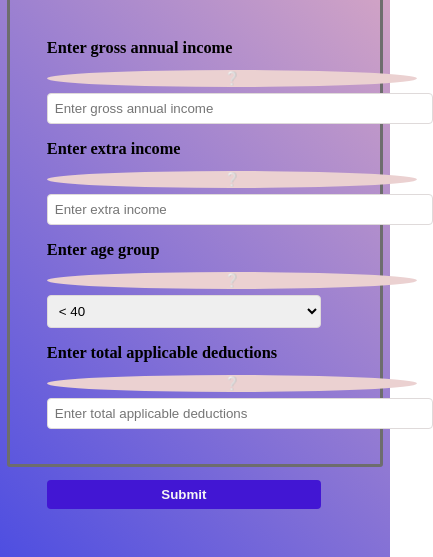
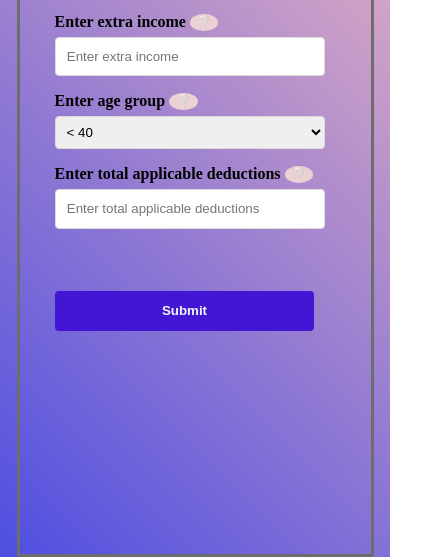
Before and after one commit to Nkpro29/Fyle, a plain HTML site: page index.html in a window 390 px wide. Shown: the part 287-844 px from the top of the page, 433 px wide, since content can reach past the window. Drawn offline with Linux system fonts and the light colour scheme; a web font is replaced by a local one.

Commit message:
fully responsive

```diff
--- a/index.css
+++ b/index.css
@@ -1,7 +1,17 @@
 body {
   margin: 0;
   padding: 0;
-   font-family: "Platypi", serif;
+  font-family: "Platypi", serif;
+}
+
+body::-webkit-scrollbar{
+  background-color: rgb(249, 189, 189);
+  border-radius: 6px;
+  scrollbar-track-color: transparent;
+}
+
+body::-webkit-scrollbar-thumb:hover {
+  background: rgb(248, 170, 170);
 }
 
 .taxCalculator {
@@ -182,30 +192,52 @@ body {
   padding: 10px;
 }
 
-@media screen and (max-width: 768px) {
+@media screen and (max-width: 950px) {
+  .container{
+    width: 80%;
+  }
+  #inputField3{
+    width: 72.5%;
+  }
+}
+
+@media screen and (max-width: 820px) {
   .container {
     width: 90%;
+    height: inherit;
   }
 
-  .input_fields label,
-  .input_fields select,
-  .input_fields input,
-  .btn,
-  .queMark,
-  .errorBtn {
-    width: 100%;
+  .heading p {
+    font-size: 2.5rem;
   }
 
-  .outputModal {
-    width: 90%;
-    height: 60%;
-    bottom: 15%;
-    left: 5%;
+  .input_fields label {
+    font-size: 1rem;
+  }
+
+  .input_fields input,
+  .input_fields select {
+    padding: 0.7rem;
+  }
+  #inputField3{
+    width: 73.5%;
+  }
+
+  #submitBtn,
+  #closeBtn {
+
+    padding: 0.8rem;
   }
 }
 
 @media screen and (max-width: 480px) {
   .container {
-    width: 95%;
+    max-width: 90%;
+  }
+#inputField3{
+  width: 77%;
+}
+  .heading p {
+    font-size: 2rem;
   }
 }
```
Also changed, not shown: index.js (+0 -8 lines).
